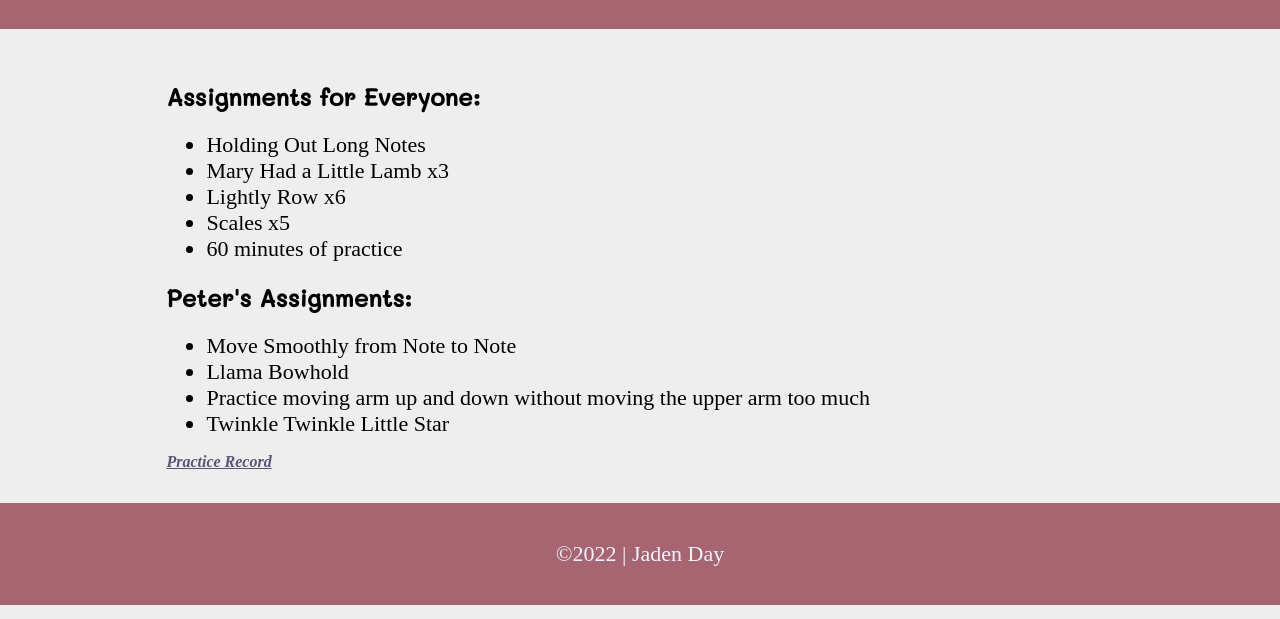
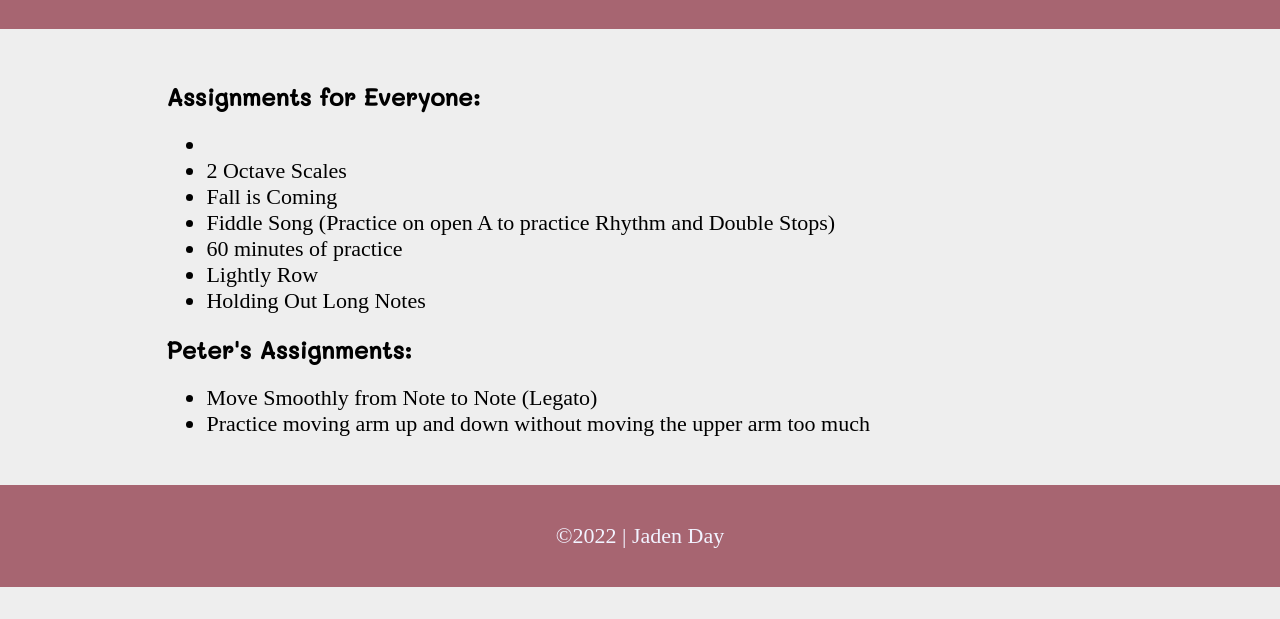
Before and after one commit to jadenday20/vio-learn, a plain HTML site: page index.html in a window 1280 px wide. Shown: the part 181-800 px from the top of the page. Drawn offline with Linux system fonts and the light colour scheme; a web font is replaced by a local one.

Commit message:
added a few assignments and documents

```diff
--- a/index.html
+++ b/index.html
@@ -29,24 +29,23 @@
     <main>
         <h2>Assignments for Everyone:</h2>
         <ul>
+            <li></li>
+            <li>2 Octave Scales</li>
+            <li>Fall is Coming</li>
+            <li>Fiddle Song (Practice on open A to practice Rhythm and Double Stops)</li>
+            <li>60 minutes of practice</li>
+            <li>Lightly Row</li>
             <li>Holding Out Long Notes</li>
-            <li>Mary Had a Little Lamb x3</li>
-            <li>Lightly Row x6</li>
-            <li>Scales x5</li>
-            <li>60 minutes of practice</li>
         </ul>
         <h2>Peter's Assignments:</h2>
         <ul>
-            <li>Move Smoothly from Note to Note</li>
-            <li>Llama Bowhold</li>
+            <li>Move Smoothly from Note to Note (Legato)</li>
             <li>Practice moving arm up and down without moving the upper arm too much</li>
-            <li>Twinkle Twinkle Little Star</li>
         </ul>
         <!-- <h2>Assignments for Elisha and Mom:</h2>
         <ul>
             <li></li>
         </ul> -->
-        <a href="practice-record.pdf">Practice Record</a>
     </main>
     <footer>
         <p>&copy;2022 | Jaden Day</p>
--- a/sheet_music/songs.json
+++ b/sheet_music/songs.json
@@ -11,6 +11,10 @@
         {
             "name": "Fall is Coming: Part 1",
             "file": "Fall_is_Coming_1"
+        },
+        {
+            "name": "Practice Record",
+            "file": "practice-record"
         }
     ]
 }
```
Also changed, not shown: 2 other files.
